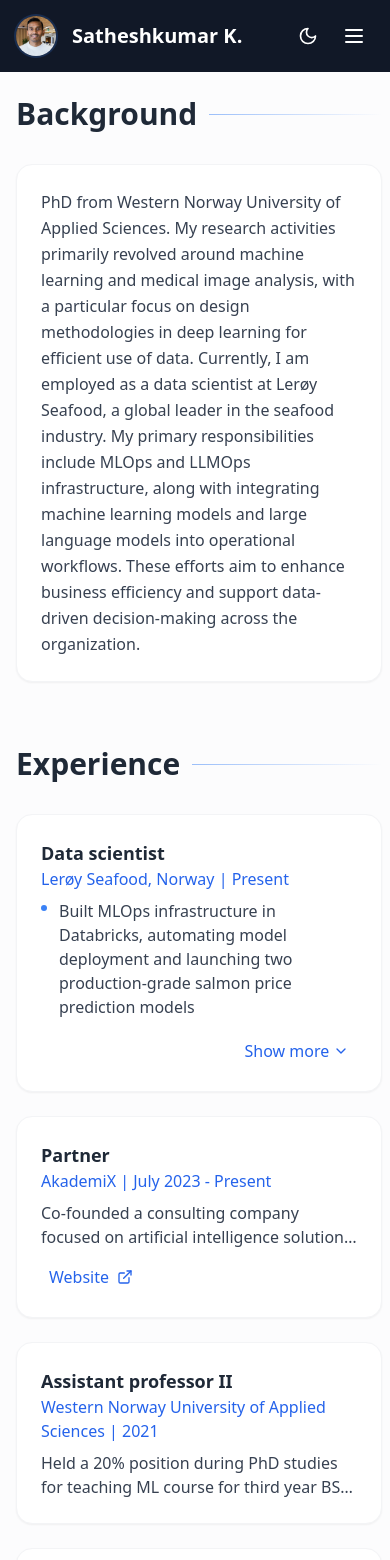
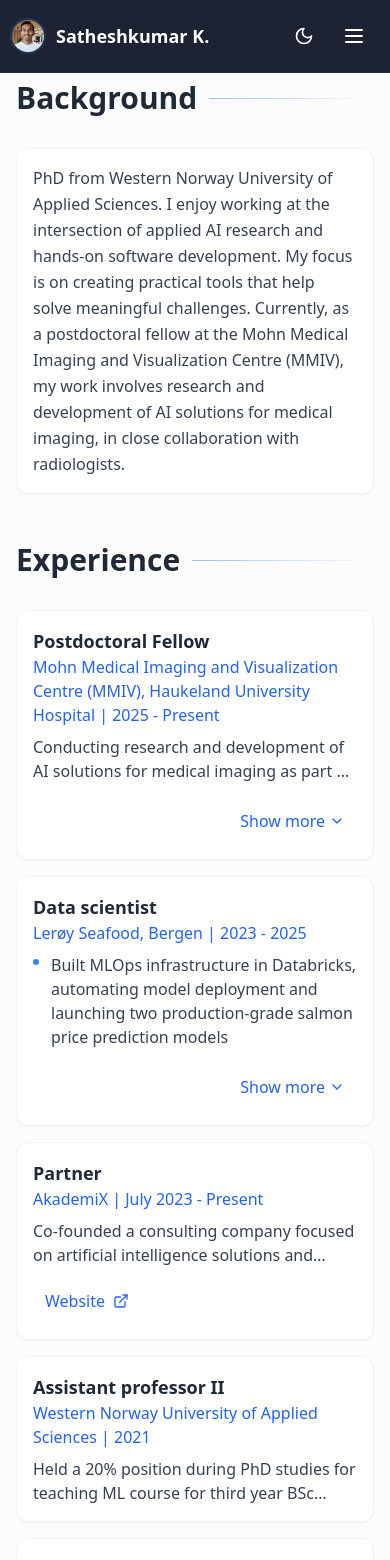
Before and after one commit to skaliy/skaliy.github.io, a Next.js app: page / in a window 390 px wide. Shown: the top 1560 px of the page. Built offline with nearby package versions, Linux system fonts and the light colour scheme.

Commit message:
feat: improve mobile experience and fix UI issues + updated CV

```diff
--- a/app/page.tsx
+++ b/app/page.tsx
@@ -2,21 +2,21 @@
 
 import { useEffect, useState, useRef, useCallback } from "react"
 import {
-  GithubIcon,
-  LinkedinIcon,
-  MailIcon,
-  ExternalLinkIcon,
-  BriefcaseIcon,
-  GraduationCapIcon,
-  WrenchIcon,
-  BookOpenIcon,
-  MapPinIcon,
-  MenuIcon,
-  XIcon,
-  ChevronDownIcon,
-  ChevronUpIcon,
-  PhoneIcon,
-  LocateIcon as LocationIcon,
+  Github,
+  Linkedin,
+  Mail,
+  ExternalLink,
+  Briefcase,
+  GraduationCap,
+  Wrench,
+  BookOpen,
+  MapPin,
+  Menu,
+  X,
+  ChevronDown,
+  ChevronUp,
+  Phone,
+  MapPin as LocationIcon,
   Moon,
   Sun,
   Search,
@@ -128,12 +128,12 @@ const SectionHeader = ({ children }: { children: React.ReactNode }) => {
 
 const SocialIcons = ({ size = "small" }: { size?: "small" | "large" }) => {
   const socialLinks: SocialLink[] = [
-    { icon: GithubIcon, href: "https://github.com/skaliy", label: "GitHub" },
-    { icon: LinkedinIcon, href: "https://no.linkedin.com/in/satheshkumar-kaliyugarasan-75269711b", label: "LinkedIn" },
+    { icon: Github, href: "https://github.com/skaliy", label: "GitHub" },
+    { icon: Linkedin, href: "https://no.linkedin.com/in/satheshkumar-kaliyugarasan-75269711b", label: "LinkedIn" },
   ]
 
   return (
-    <div className="flex justify-center space-x-6">
+    <div className="flex justify-center space-x-4 sm:space-x-6">
       {socialLinks.map((social, index) => (
         <a
           key={index}
@@ -142,7 +142,7 @@ const SocialIcons = ({ size = "small" }: { size?: "small" | "large" }) => {
           target="_blank"
           rel="noopener noreferrer"
           className={`text-gray-400 hover:text-blue-400 transition-all duration-300 hover:scale-110
-            focus:outline-none focus:ring-2 focus:ring-blue-500 focus:ring-offset-2 rounded-full p-1
+            focus:outline-none focus:ring-2 focus:ring-blue-500 focus:ring-offset-2 rounded-full p-2 sm:p-1 min-h-[44px] min-w-[44px] sm:min-h-auto sm:min-w-auto flex items-center justify-center
             dark:text-gray-300 dark:hover:text-blue-300 dark:focus:ring-blue-400`}
         >
           <social.icon className={size === "large" ? "w-6 h-6" : "w-5 h-5"} />
@@ -164,7 +164,7 @@ const Card = ({
   const hoverClass = hoverable ? "hover:shadow-md transform hover:-translate-y-1 transition-all duration-300" : ""
 
   return (
-    <div className={`bg-white dark:bg-gray-800 rounded-2xl p-6 md:p-8 shadow-sm border border-gray-100
+    <div className={`bg-white dark:bg-gray-800 rounded-xl sm:rounded-2xl p-4 sm:p-6 md:p-8 shadow-sm border border-gray-100
       dark:border-gray-700 ${hoverClass} transition-colors ${className}`}>
       {children}
     </div>
@@ -218,7 +218,7 @@ const ExperienceCard = ({ job }: { job: JobDetail }) => {
                 }}
               >
                 <span className="mr-3 mt-1.5 h-1.5 w-1.5 rounded-full bg-blue-500 dark:bg-blue-400 flex-shrink-0 transition-colors"></span>
-                <span>{detail}</span>
+                <span dangerouslySetInnerHTML={{ __html: detail }}></span>
               </li>
             ))}
           </ul>
@@ -234,12 +234,12 @@ const ExperienceCard = ({ job }: { job: JobDetail }) => {
               href={job.link}
               className="inline-flex items-center gap-2 text-blue-600 hover:text-blue-800
                 dark:text-blue-400 dark:hover:text-blue-300 focus:outline-none focus:ring-2
-                focus:ring-blue-500 focus:ring-offset-2 rounded-lg px-2 py-1 transition-colors"
+                focus:ring-blue-500 focus:ring-offset-2 rounded-lg px-3 py-2 sm:px-2 sm:py-1 transition-colors min-h-[44px] sm:min-h-auto"
               target="_blank"
               rel="noopener noreferrer"
             >
               <span className="hover:underline">Website</span>
-              <ExternalLinkIcon className="w-4 h-4" />
+              <ExternalLink className="w-4 h-4" />
             </a>
           </div>
         )}
@@ -250,17 +250,17 @@ const ExperienceCard = ({ job }: { job: JobDetail }) => {
               onClick={() => setIsExpanded(!isExpanded)}
               className="text-blue-600 hover:text-blue-800 dark:text-blue-400 dark:hover:text-blue-300
                 flex items-center focus:outline-none focus:ring-2 focus:ring-blue-500 focus:ring-offset-2
-                rounded-lg px-2 py-1 transition-colors"
+                rounded-lg px-3 py-2 sm:px-2 sm:py-1 transition-colors min-h-[44px] sm:min-h-auto"
               aria-expanded={isExpanded}
               aria-controls={`job-details-${job.title.replace(/\s+/g, "-").toLowerCase()}`}
             >
               {isExpanded ? (
                 <>
-                  Show less <ChevronUpIcon className="ml-1 w-4 h-4" />
+                  Show less <ChevronUp className="ml-1 w-4 h-4" />
                 </>
               ) : (
                 <>
-                  Show more <ChevronDownIcon className="ml-1 w-4 h-4" />
+                  Show more <ChevronDown className="ml-1 w-4 h-4" />
                 </>
               )}
             </button>
@@ -351,11 +351,11 @@ const TalksSection = ({ talks }: { talks: Talk[] }) => {
           >
             {showAll ? (
               <>
-                Show less <ChevronUpIcon className="ml-2 w-5 h-5" />
+                Show less <ChevronUp className="ml-2 w-5 h-5" />
               </>
             ) : (
               <>
-                Show more talks <ChevronDownIcon className="ml-2 w-5 h-5" />
+                Show more talks <ChevronDown className="ml-2 w-5 h-5" />
               </>
             )}
           </button>
@@ -395,13 +395,13 @@ const PublicationsSection = ({ publications }: { publications: Publication[] })
                 href={pub.link}
                 className="inline-flex items-center gap-2 text-green-600 hover:text-green-700
                   dark:text-green-400 dark:hover:text-green-300 focus:outline-none focus:ring-2
-                  focus:ring-green-500 focus:ring-offset-2 rounded-lg px-2 py-1 transition-colors"
+                  focus:ring-green-500 focus:ring-offset-2 rounded-lg px-3 py-2 sm:px-2 sm:py-1 transition-colors min-h-[44px] sm:min-h-auto"
                 target="_blank"
                 rel="noopener noreferrer"
               >
-                <GithubIcon className="w-4 h-4" />
+                <Github className="w-4 h-4" />
                 <span className="hover:underline">{pub.linkText}</span>
-                <ExternalLinkIcon className="w-4 h-4" />
+                <ExternalLink className="w-4 h-4" />
               </a>
             )}
           </Card>
@@ -418,11 +418,11 @@ const PublicationsSection = ({ publications }: { publications: Publication[] })
           >
             {showAll ? (
               <>
-                Show less <ChevronUpIcon className="ml-2 w-5 h-5" />
+                Show less <ChevronUp className="ml-2 w-5 h-5" />
               </>
             ) : (
               <>
-                Show more publications <ChevronDownIcon className="ml-2 w-5 h-5" />
+                Show more publications <ChevronDown className="ml-2 w-5 h-5" />
               </>
             )}
           </button>
@@ -454,7 +454,7 @@ const ContactSection = () => {
       <div className="flex flex-col gap-6">
         <div className="flex items-center group">
           <div className="w-12 h-12 rounded-full bg-blue-100 dark:bg-blue-900 flex items-center justify-center mr-5 shadow-sm transition-colors">
-            <MailIcon className="w-6 h-6 text-blue-600 dark:text-blue-400" />
+            <Mail className="w-6 h-6 text-blue-600 dark:text-blue-400" />
           </div>
           <div>
             <p className="text-sm text-gray-500 dark:text-gray-400">Email</p>
@@ -469,7 +469,7 @@ const ContactSection = () => {
 
         <div className="flex items-center group">
           <div className="w-12 h-12 rounded-full bg-blue-100 dark:bg-blue-900 flex items-center justify-center mr-5 shadow-sm transition-colors">
-            <PhoneIcon className="w-6 h-6 text-blue-600 dark:text-blue-400" />
+            <Phone className="w-6 h-6 text-blue-600 dark:text-blue-400" />
           </div>
           <div>
             <p className="text-sm text-gray-500 dark:text-gray-400">Phone</p>
@@ -508,34 +508,39 @@ const PortfolioPage = () => {
   }
 
   const navItems = [
-    { name: "Background", icon: BookOpenIcon },
-    { name: "Experience", icon: BriefcaseIcon },
-    { name: "Education", icon: GraduationCapIcon },
-    { name: "Skills", icon: WrenchIcon },
-    { name: "Publications", icon: BookOpenIcon },
-    { name: "Teaching", icon: GraduationCapIcon },
-    { name: "Talks and travels", icon: MapPinIcon },
-    { name: "Contact", icon: MailIcon },
+    { name: "Background", icon: BookOpen },
+    { name: "Experience", icon: Briefcase },
+    { name: "Education", icon: GraduationCap },
+    { name: "Skills", icon: Wrench },
+    { name: "Publications", icon: BookOpen },
+    { name: "Teaching", icon: GraduationCap },
+    { name: "Talks and travels", icon: MapPin },
+    { name: "Contact", icon: Mail },
   ]
 
   // Sample data
   const experienceData: JobDetail[] = [
     {
+      "title": "Postdoctoral Fellow",
+      "company": "Mohn Medical Imaging and Visualization Centre (MMIV), Haukeland University Hospital",
+      "period": "2025 - Present",
+      "description": "Conducting research and development of AI solutions for medical imaging as part of the ASIS (AI-supported services for image-diagnostics in Western Norway) project, in close partnership with radiologists."
+    },
+    {
       title: "Data scientist",
-      company: "Lerøy Seafood, Norway",
-      period: "Present",
-      technologies: ["Databricks", "MLOps", "Python", "LLMs", "Microsoft Copilot"],
+      company: "Lerøy Seafood, Bergen",
+      period: "2023 - 2025",
       details: [
         "Built MLOps infrastructure in Databricks, automating model deployment and launching two production-grade salmon price prediction models",
         "Supported Microsoft Copilot adoption through training development and hands-on GenAI workshops",
         "Developed two custom LLM solutions: a shipping document analyzer and HR chatbot",
-      ],
+        "You can read more about it here: <a href='https://www.leroyseafood.com/en/about-us/news/the-value-of-artificial-intelligence-and-machine-learning/' target='_blank' rel='noopener noreferrer' class='text-blue-600 hover:text-blue-800 dark:text-blue-400 dark:hover:text-blue-300 underline'>The value of artificial intelligence and machine learning</a>"
+      ]
     },
     {
       title: "Partner",
       company: "AkademiX",
       period: "July 2023 - Present",
-      technologies: ["AI Consulting", "Knowledge Sharing", "Workshops"],
       description:
         "Co-founded a consulting company focused on artificial intelligence solutions and knowledge sharing.",
       link: "https://akademix.no/",
@@ -544,7 +549,6 @@ const PortfolioPage = () => {
       title: "Assistant professor II",
       company: "Western Norway University of Applied Sciences",
       period: "2021",
-      technologies: ["Teaching", "Curriculum Development", "Machine Learning"],
       description:
         "Held a 20% position during PhD studies for teaching ML course for third year BSc students.",
     },
@@ -559,7 +563,6 @@ const PortfolioPage = () => {
       title: "Researcher",
       company: "University of Bergen, Department of Biomedicine",
       period: "2019-2020",
-      technologies: ["Medical Imaging", "Algorithm Development", "Research"],
     },
     {
       title: "Teaching assistant",
@@ -669,6 +672,20 @@ const PortfolioPage = () => {
 
   // Convert talks data to have a year property for filtering
   const talksData: Talk[] = [
+    {
+      title: "Kunstig intelligens i medisinsk bildediagnostikk",
+      location: "Inspirasjonsdag for realfagselever, Western Norway University of Applied Sciences, Bergen, Norway",
+      date: "November 14, 2025",
+      year: 2025,
+      category: "AI"
+    },
+    {
+      title: "AI in medical imaging and reporting",
+      location: "MMIV seminar, Bergen, Norway",
+      date: "September 4, 2025",
+      year: 2025,
+      category: "AI in Medical Imaging"
+    },
     {
       title: "Lerøy og kunstig intelligens",
       location: "Inspirasjonsdag for realfagselever, Western Norway University of Applied Sciences, Bergen, Norway",
@@ -872,30 +889,30 @@ const PortfolioPage = () => {
   return (
     <div className={`min-h-screen ${isDarkMode ? 'dark bg-gray-900' : 'bg-gray-50/50'} transition-colors duration-300 flex flex-col`}>
       {/* Mobile Header */}
-      <header className="md:hidden fixed top-0 left-0 right-0 bg-gray-900 text-white p-4 z-50">
+      <header className="md:hidden fixed top-0 left-0 right-0 bg-gray-900/95 backdrop-blur-sm text-white p-3 z-50 border-b border-gray-700/30">
         <div className="flex justify-between items-center">
-          <div className="flex items-center gap-4">
+          <div className="flex items-center gap-3">
             <img
               src="/skaliy.png"
               alt="Profile"
-              className="rounded-full w-10 h-10 object-cover ring-2 ring-blue-500/20"
+              className="rounded-full w-8 h-8 object-cover ring-2 ring-blue-500/20"
             />
-            <h1 className="text-xl font-bold">Satheshkumar K.</h1>
+            <h1 className="text-lg font-semibold truncate">Satheshkumar K.</h1>
           </div>
-          <div className="flex items-center gap-2">
+          <div className="flex items-center gap-1">
             <button
               onClick={toggleTheme}
-              className="text-white p-2 hover:bg-white/10 rounded-lg focus:outline-none focus:ring-2 focus:ring-white/50"
+              className="text-white p-3 hover:bg-white/10 rounded-xl focus:outline-none focus:ring-2 focus:ring-white/50 transition-colors"
               aria-label={isDarkMode ? "Switch to light mode" : "Switch to dark mode"}
             >
               {isDarkMode ? <Sun size={20} /> : <Moon size={20} />}
             </button>
             <button
               onClick={toggleMobileMenu}
-              className="text-white p-2 hover:bg-white/10 rounded-lg focus:outline-none focus:ring-2 focus:ring-white/50"
+              className="text-white p-3 hover:bg-white/10 rounded-xl focus:outline-none focus:ring-2 focus:ring-white/50 transition-colors"
               aria-label={isMobileMenuOpen ? "Close menu" : "Open menu"}
             >
-              {isMobileMenuOpen ? <XIcon size={24} /> : <MenuIcon size={24} />}
+              {isMobileMenuOpen ? <X size={24} /> : <Menu size={24} />}
             </button>
           </div>
         </div>
@@ -903,28 +920,33 @@ const PortfolioPage = () => {
 
       {/* Mobile Menu with animation */}
       <div
-        className={`md:hidden fixed inset-0 bg-gray-900 text-white z-40 pt-16 flex flex-col transform transition-transform duration-300 ease-in-out ${
+        className={`md:hidden fixed inset-0 ${isDarkMode ? 'bg-gray-900/98 text-white' : 'bg-white/98 text-gray-900'} backdrop-blur-md z-40 pt-14 flex flex-col transform transition-transform duration-300 ease-in-out ${
           isMobileMenuOpen ? 'translate-x-0' : 'translate-x-full'
         }`}
       >
-        <nav className="p-4 flex-grow">
-          {navItems.map((item) => (
+        <nav className="p-4 flex-grow overflow-y-auto">
+          {navItems.map((item, index) => (
             <a
               key={item.name}
               href={`#${item.name.toLowerCase()}-section`}
-              className="flex items-center gap-3 px-4 py-2.5 rounded-lg text-gray-300 hover:text-white hover:bg-white/10 transition-all focus:outline-none focus:ring-2 focus:ring-white/50"
+              className={`flex items-center gap-4 px-4 py-4 mb-2 rounded-xl transition-all focus:outline-none focus:ring-2 text-lg ${
+                isDarkMode
+                  ? 'text-gray-200 hover:text-white hover:bg-white/10 active:bg-white/20 focus:ring-white/50'
+                  : 'text-gray-700 hover:text-gray-900 hover:bg-gray-100 active:bg-gray-200 focus:ring-gray-500'
+              }`}
+              style={{ animationDelay: `${index * 50}ms` }}
               onClick={() => {
                 toggleMobileMenu()
                 setActiveSection(item.name)
               }}
             >
-              <item.icon className="w-5 h-5" />
-              {item.name}
+              <item.icon className="w-6 h-6 flex-shrink-0" />
+              <span className="font-medium">{item.name}</span>
             </a>
           ))}
         </nav>
-        <div className="mt-auto p-4">
-          <SocialIcons />
+        <div className={`mt-auto p-6 border-t ${isDarkMode ? 'border-gray-700/30' : 'border-gray-200/50'}`}>
+          <SocialIcons size="large" />
         </div>
       </div>
 
@@ -976,22 +998,18 @@ const PortfolioPage = () => {
       </div>
 
       {/* Main Content */}
-      <div className="md:ml-72 p-4 md:p-12 max-w-5xl mx-auto pt-24 md:pt-12 flex-grow">
+      <div className="md:ml-72 p-4 sm:p-6 md:p-12 max-w-5xl mx-auto pt-20 sm:pt-24 md:pt-12 flex-grow">
         <section
           ref={(el) => {
             sectionsRef.current["Background"] = el;
           }}
           id="background-section"
-          className="mb-16 scroll-mt-24"
+          className="mb-12 sm:mb-16 scroll-mt-20 sm:scroll-mt-24"
         >
           <SectionHeader>Background</SectionHeader>
           <Card>
-            <p className="text-gray-700 dark:text-gray-300 text-base md:text-lg leading-relaxed">
-              PhD from Western Norway University of Applied Sciences. My research activities primarily revolved around
-              machine learning and medical image analysis, with a particular focus on design methodologies in deep
-              learning for efficient use of data. Currently, I am employed as a data scientist at Lerøy Seafood, a
-              global leader in the seafood industry. My primary responsibilities include MLOps and LLMOps infrastructure, along with integrating machine learning models and large language models into operational workflows.
-              These efforts aim to enhance business efficiency and support data-driven decision-making across the organization.
+            <p className="text-gray-700 dark:text-gray-300 text-base sm:text-lg leading-relaxed">
+            PhD from Western Norway University of Applied Sciences. I enjoy working at the intersection of applied AI research and hands-on software development. My focus is on creating practical tools that help solve meaningful challenges. Currently, as a postdoctoral fellow at the Mohn Medical Imaging and Visualization Centre (MMIV), my work involves research and development of AI solutions for medical imaging, in close collaboration with radiologists.
             </p>
 
           </Card>
@@ -1002,10 +1020,10 @@ const PortfolioPage = () => {
             sectionsRef.current["Experience"] = el;
           }}
           id="experience-section"
-          className="mb-16 scroll-mt-24"
+          className="mb-12 sm:mb-16 scroll-mt-20 sm:scroll-mt-24"
         >
           <SectionHeader>Experience</SectionHeader>
-          <div className="space-y-6">
+          <div className="space-y-4 sm:space-y-6">
             {experienceData.map((job, index) => (
               <ExperienceCard key={index} job={job} />
             ))}
@@ -1017,10 +1035,10 @@ const PortfolioPage = () => {
             sectionsRef.current["Education"] = el;
           }}
           id="education-section"
-          className="mb-16 scroll-mt-24"
+          className="mb-12 sm:mb-16 scroll-mt-20 sm:scroll-mt-24"
         >
           <SectionHeader>Education</SectionHeader>
-          <div className="space-y-6">
+          <div className="space-y-4 sm:space-y-6">
             {educationData.map((edu, index) => (
               <EducationCard key={index} education={edu} />
             ))}
@@ -1032,7 +1050,7 @@ const PortfolioPage = () => {
             sectionsRef.current["Skills"] = el;
           }}
           id="skills-section"
-          className="mb-16 scroll-mt-24"
+          className="mb-12 sm:mb-16 scroll-mt-20 sm:scroll-mt-24"
         >
           <SectionHeader>Skills</SectionHeader>
           <SkillsSection skills={skillsData} />
@@ -1043,7 +1061,7 @@ const PortfolioPage = () => {
             sectionsRef.current["Publications"] = el;
           }}
           id="publications-section"
-          className="mb-16 scroll-mt-24"
+          className="mb-12 sm:mb-16 scroll-mt-20 sm:scroll-mt-24"
         >
           <SectionHeader>Publications</SectionHeader>
           <PublicationsSection publications={publicationsData} />
@@ -1054,12 +1072,12 @@ const PortfolioPage = () => {
             sectionsRef.current["Teaching"] = el;
           }}
           id="teaching-section"
-          className="mb-16 scroll-mt-24"
+          className="mb-12 sm:mb-16 scroll-mt-20 sm:scroll-mt-24"
         >
           <SectionHeader>Teaching</SectionHeader>
           <Card>
             <h3 className="text-xl font-bold text-gray-800 dark:text-white mb-4">Teaching Experience</h3>
-            <div className="space-y-6">
+            <div className="space-y-4 sm:space-y-6">
               <div>
                 <h4 className="text-lg font-semibold text-gray-800 dark:text-white mb-2">Courses</h4>
                 <p className="text-gray-700 dark:text-gray-300">
@@ -1099,7 +1117,7 @@ const PortfolioPage = () => {
             sectionsRef.current["Talks and travels"] = el;
           }}
           id="talks-and-travels-section"
-          className="mb-16 scroll-mt-24"
+          className="mb-12 sm:mb-16 scroll-mt-20 sm:scroll-mt-24"
         >
           <SectionHeader>Talks and travels</SectionHeader>
           <TalksSection talks={talksData} />
@@ -1110,7 +1128,7 @@ const PortfolioPage = () => {
             sectionsRef.current["Contact"] = el;
           }}
           id="contact-section"
-          className="mb-16 scroll-mt-24"
+          className="mb-12 sm:mb-16 scroll-mt-20 sm:scroll-mt-24"
         >
           <SectionHeader>Contact information</SectionHeader>
           <ContactSection />
```
Also changed, not shown: 1 other file (tests, documents, lock files or other folders).
